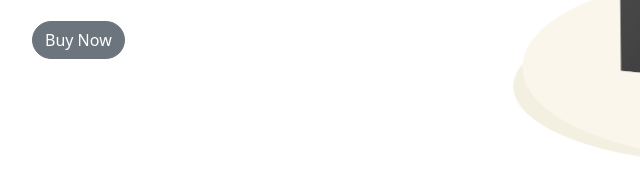
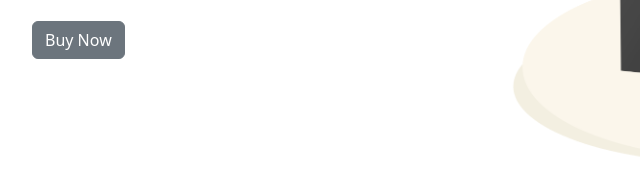
Before and after one commit to jamextech1/my-bootstrap5-tutorial, a plain HTML site: page Net-Book-Pro/index.html in a window 1280 px wide. Shown: the part 392-583 px from the top of the page, 145-785 px from the left. Drawn offline with nearby package versions, Linux system fonts and the light colour scheme.

Commit message:
continous integration continous development

```diff
--- a/Net-Book-Pro/index.html
+++ b/Net-Book-Pro/index.html
@@ -28,9 +28,7 @@
             <p class="lead my-4 text-muted">
               Lorem ipsum dolor sit amet consectetur adipisicing elit.
             </p>
-            <a href="#pricing" class="btn btn-secondary p2 rounded-pill"
-              >Buy Now</a
-            >
+            <a href="#pricing" class="btn btn-secondary p2">Buy Now</a>
           </div>
           <!-- hero col 2 -->
           <div class="col-md-5 text-center">
```
